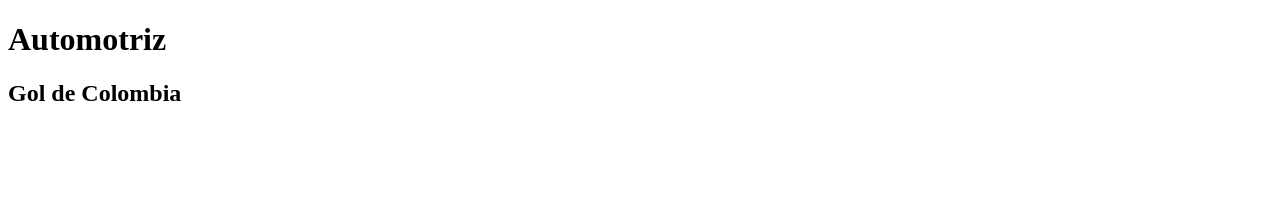
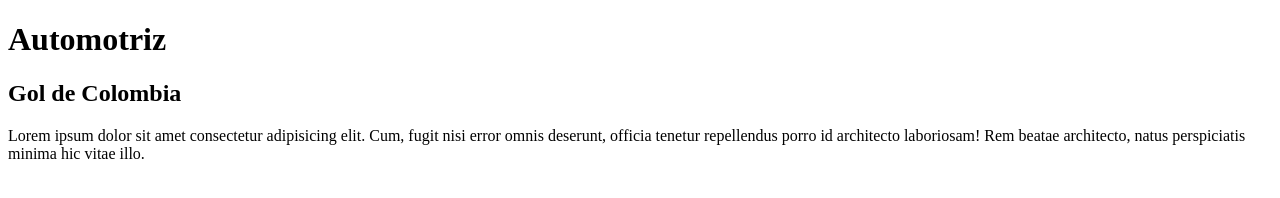
Before and after one commit to EloySad/Automotriz-RIWI, a plain HTML site: page index.html in a window 1280 px wide. Drawn offline with Linux system fonts and the light colour scheme.

Commit message:
Añado parrafo al index

```diff
--- a/index.html
+++ b/index.html
@@ -11,6 +11,7 @@
     </header>
     <main>
         <h2>Gol de Colombia</h2>
+        <p>Lorem ipsum dolor sit amet consectetur adipisicing elit. Cum, fugit nisi error omnis deserunt, officia tenetur repellendus porro id architecto laboriosam! Rem beatae architecto, natus perspiciatis minima hic vitae illo.</p>
     </main>
     <footer></footer>
 </body>
```
